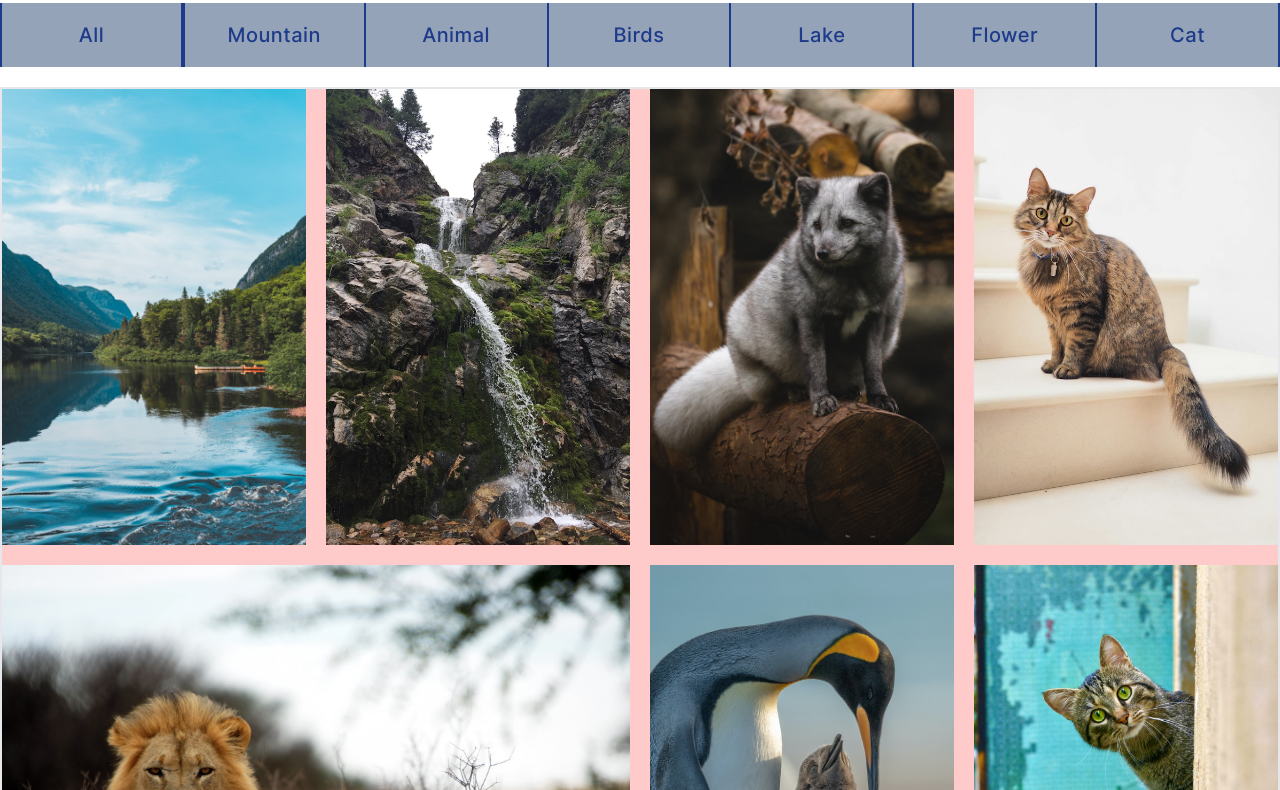
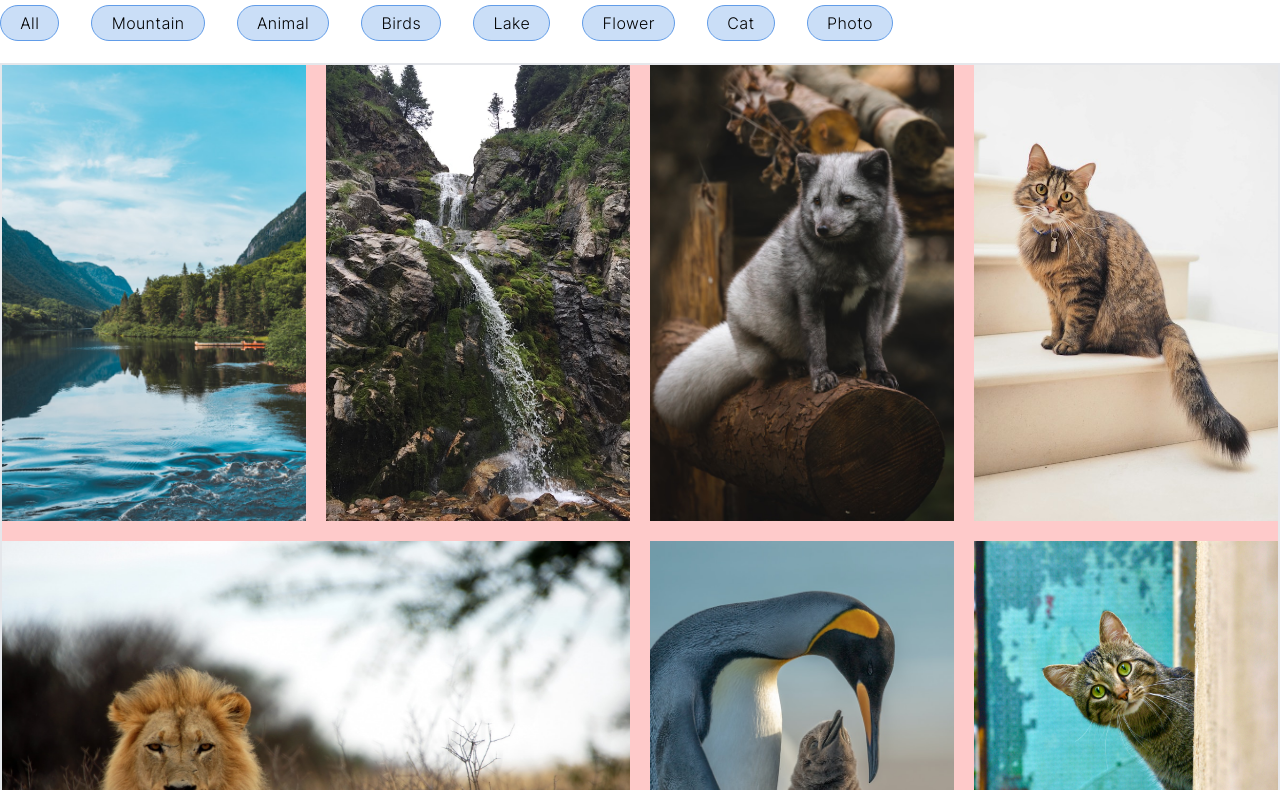
Before and after one commit to ShahedAhmedUtsho/image-gallary, a plain HTML site: page index.html in a window 1280 px wide. Shown: the part 77-867 px from the top of the page. Drawn offline with nearby package versions, Linux system fonts and the light colour scheme.

Commit message:
javascript hover

```diff
--- a/index.html
+++ b/index.html
@@ -17,30 +17,32 @@
 
         </nav>
     </header>
-    <ul class="capitalize container m-5 my-0 mx-auto bg-slate-400 min-h-16 grid grid-cols-7 justify-around items-center text-xl inter font-medium text-blue-900 tracking-wide mb-5 text-center transition-all ease-linear duration-300">
-        <li class="border-x-2 border-blue-900 col-span-1 h-full grid justify-center items-center  hover:bg-blue-200">
+    <ul class="capitalize container m-5 my-0 mx-auto  min-h-10 flex flex-wrap items-center text-sm md:text-base inter font-light  tracking-wide mb-5 text-center transition-all ease-linear duration-300 md:gap-8 gap-2 ">
+        <li class=" col-span-1 h-full grid justify-center items-center  hover:bg-blue-200">
             All
         </li>
-        <li class="border-x-2 border-blue-900 col-span-1 h-full grid justify-center items-center  hover:bg-blue-200">
+        <li class=" col-span-1 h-full grid justify-center items-center  hover:bg-blue-200">
             Mountain
         </li>
-        <li  class="border-r-2 border-blue-900   col-span-1 h-full grid justify-center items-center hover:bg-blue-200">
+        <li  class="   col-span-1 h-full grid justify-center items-center hover:bg-blue-200">
             Animal
         </li >
-        <li  class="border-r-2 border-blue-900   col-span-1 h-full grid justify-center items-center hover:bg-blue-200">
+        <li  class="   col-span-1 h-full grid justify-center items-center hover:bg-blue-200">
             Birds
         </li>
-        <li  class="border-r-2 border-blue-900  col-span-1 h-full grid justify-center items-center hover:bg-blue-200">
+        <li  class="  col-span-1 h-full grid justify-center items-center hover:bg-blue-200">
             lake
 
         </li>
-        <li  class="border-r-2 border-blue-900   col-span-1 h-full grid justify-center items-center hover:bg-blue-200">
+        <li  class="   col-span-1 h-full grid justify-center items-center hover:bg-blue-200">
             flower
         </li>
-        <li  class="border-r-2 border-blue-900  col-span-1 h-full grid justify-center items-center hover:bg-blue-200">
+        <li  class=" col-span-1 h-full grid justify-center items-center hover:bg-blue-200">
            cat
         </li>
-
+        <li class=" col-span-1 h-full grid justify-center items-center  hover:bg-blue-200">
+            photo
+        </li>
     </ul>
 
 
--- a/script.js
+++ b/script.js
@@ -1,12 +1,29 @@
 let gridImg = document.querySelectorAll('.grid .gird-item img');
+let navList =document.querySelectorAll('ul li');
+for(let list of navList){
+    list.style.backgroundColor="#619ce855";
+    list.style.borderRadius="50px";
+    list.style.padding="0.3em 1.2em";
+    list.style.border="1px solid #619ce8";
+
+    list.addEventListener('mouseover',function(){
+        this.style.backgroundColor="#619ce8b3";
+        this.style.color="#fff";
+
+    });
+    list.addEventListener('mouseout',function(){
+        this.style.backgroundColor="#619ce855";
+        this.style.color="#000";
+    })
+}
 
 
 for(let img of gridImg ){
 
     img.style.width="100%";
     img.style.height="100%";
-    img.style.objectFit="cover"
-    img.style.backgroundColor="gray"
+    img.style.objectFit="cover";
+    img.style.backgroundColor="gray";
 
 
 }
```
